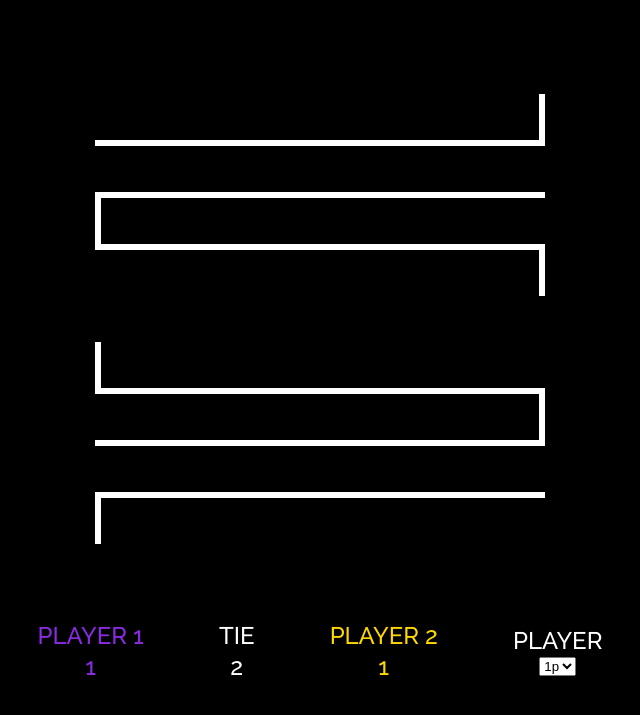
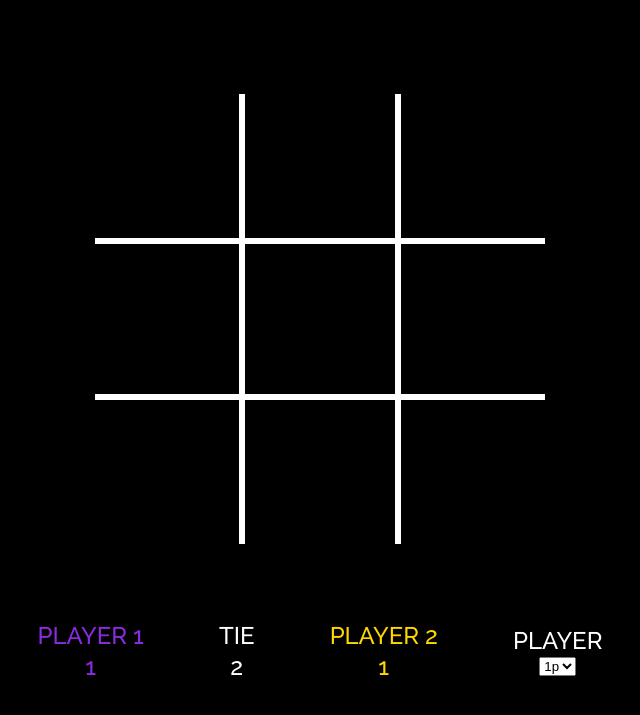
Before and after one commit to SamreenKausar/Tic-Tac-Toe, a plain HTML site: page index.html in a window 1280 px wide. Shown: the part 81-796 px from the top of the page, without its empty margins (320-960 px from the left). Drawn offline with Linux system fonts and the light colour scheme.

Commit message:
Adjusted size of the grid

```diff
--- a/styles.css
+++ b/styles.css
@@ -28,8 +28,8 @@ h1{
     height: 450px;
     width:450px;
     display: grid;
-    grid-template-columns: repeat(150);
-    grid-template-rows: repeat(150);
+    grid-template-columns: repeat(3, 150px);
+    grid-template-rows: repeat(3, 150px);
 
 }
 
```
